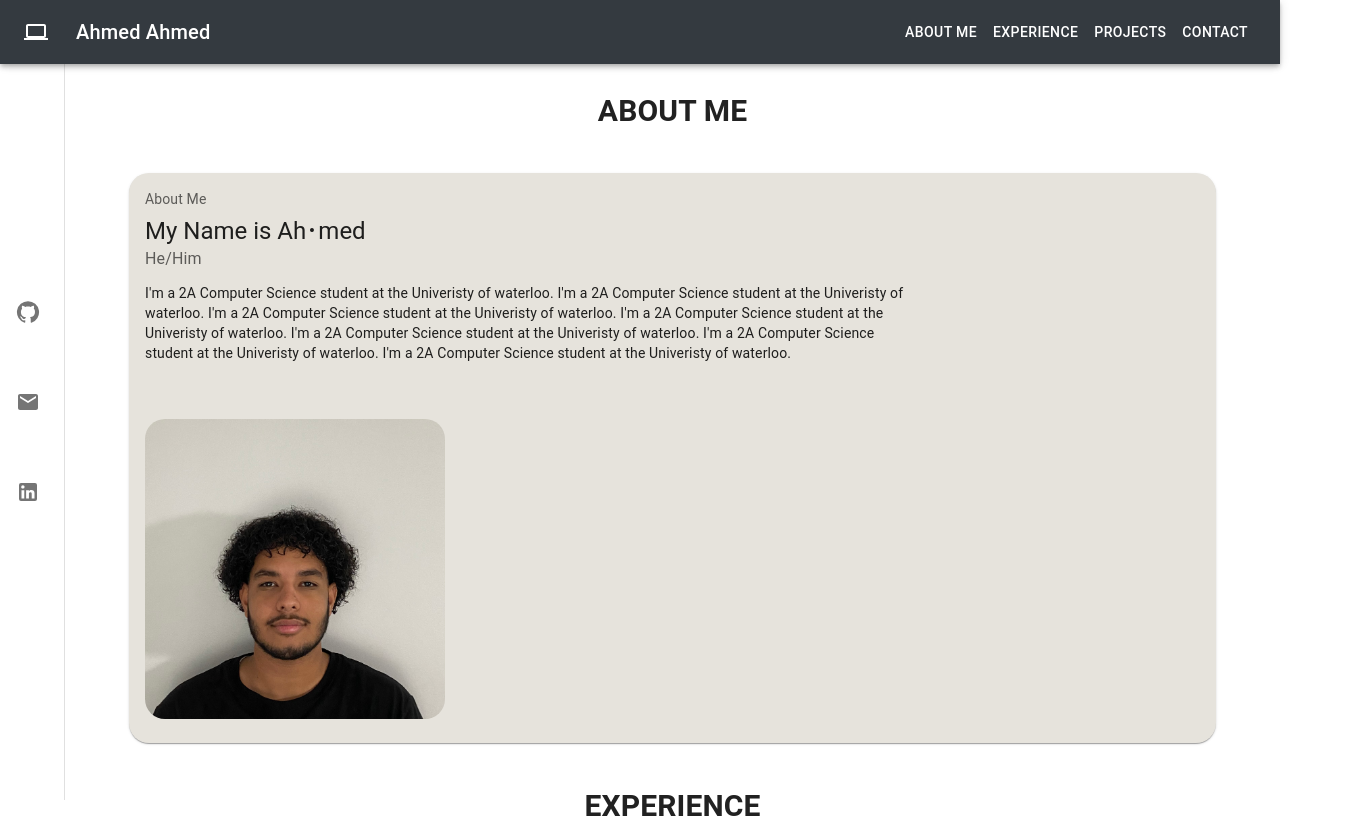
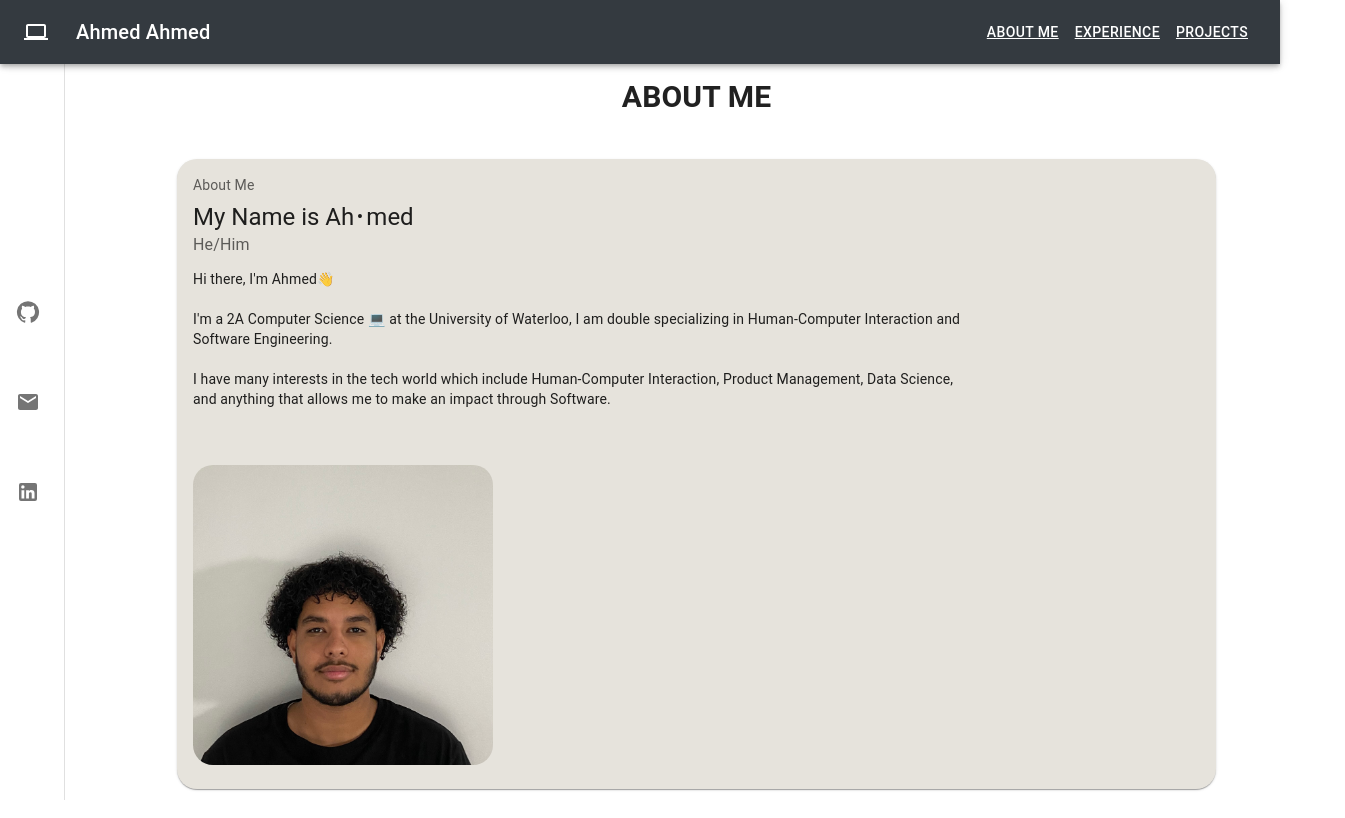
Before and after one commit to youngahmedd/PersonalWebsite, a React (Create React App) app in the folder my-app/: page / in a window 1280 px wide. Shown: the top 818 px of the page, 1345 px wide, since content can reach past the window. Built offline with nearby package versions, Linux system fonts and the light colour scheme; a web font is replaced by a local one.

Commit message:
fixed a bit of information and added react router

```diff
--- a/my-app/package.json
+++ b/my-app/package.json
@@ -14,11 +14,12 @@
     "react": "^18.2.0",
     "react-bootstrap": "^2.5.0",
     "react-dom": "^18.2.0",
+    "react-router-dom": "^5.3.4",
+    "react-router-hash-link": "^2.4.3",
     "react-scripts": "5.0.1",
     "react-scroll-motion": "^0.3.0",
-    "web-vitals": "^2.1.4",
     "styled-components": "^4.3.2",
-    "react-router-dom": "^5.0.1"
+    "web-vitals": "^2.1.4"
   },
   "scripts": {
     "start": "react-scripts start",
--- a/my-app/public/styles.css
+++ b/my-app/public/styles.css
@@ -9,4 +9,12 @@
         bottom: 0;
         width: 100%;
         height: 2.5rem;
+        margin-left: 65px;
     }
+
+    .link {
+      color: #FFF;
+    }
+    .link:hover {
+       color: #FFF;
+    }
--- a/my-app/src/components/App.jsx
+++ b/my-app/src/components/App.jsx
@@ -4,9 +4,8 @@ import React, {
 import Grid2 from '@mui/material/Unstable_Grid2';
 import ButtonAppBar from "./Appbar";
 import Footer from "./Footer";
-import Basicard from "./Card"
-import SingleCard from "./SingleCard"
 import SideBar from './SideBar';
+
 
 
 
--- a/my-app/src/components/Appbar.jsx
+++ b/my-app/src/components/Appbar.jsx
@@ -6,14 +6,16 @@ import Typography from '@mui/material/Typography';
 import Button from '@mui/material/Button';
 import IconButton from '@mui/material/IconButton';
 import MenuIcon from '@mui/icons-material/Menu';
-import ToggleColorMode from './Theme'
 import styled from "styled-components";
 import ComputerIcon from '@mui/icons-material/Computer';
+import { BrowserRouter } from "react-router-dom";
+import { NavHashLink as NavLink } from 'react-router-hash-link';
 
 
 export default function ButtonAppBar() {
 
   return (
+    <BrowserRouter>
     <AppBar position="fixed" sx={{ zIndex: (theme) => theme.zIndex.drawer + 1, backgroundColor: "#343a40" }}>
         <Toolbar>
           <IconButton
@@ -28,11 +30,11 @@ export default function ButtonAppBar() {
           <Typography variant="h6" component="div" sx={{ flexGrow: 1 }}>
             Ahmed Ahmed
           </Typography>
-          <Button color="inherit">About me</Button>
-          <Button color="inherit">Experience</Button>
-          <Button color="inherit">Projects</Button>
-          <Button color="inherit">Contact</Button>
+          <Button color="inherit"><NavLink to='#aboutme' smooth className="link">About me</NavLink></Button>
+          <Button color="inherit"><NavLink to='#experience' smooth className="link">Experience</NavLink></Button>
+          <Button color="inherit"><NavLink to='#projects' smooth className="link">Projects</NavLink></Button>
         </Toolbar>
       </AppBar>
+      </BrowserRouter>
   );
 }
--- a/my-app/src/components/Card.jsx
+++ b/my-app/src/components/Card.jsx
@@ -8,6 +8,7 @@ import Typography from '@mui/material/Typography';
 import CardMedia from '@mui/material/CardMedia';
 import Grid2 from '@mui/material/Unstable_Grid2';
 import { borderRadius } from '@mui/system';
+import { Container } from '@mui/material';
 
 const bull = (
   <Box
@@ -20,11 +21,12 @@ const bull = (
 
 export default function BasicCard() {
   return (
-    <div className="cards">
-    <Card sx={{ minWidth: 300, borderRadius: '20px', backgroundColor: '#e6e3dc', minheight: 300, m: '40px' }}>
+    <section className="cards">
+    {/* <Container maxWidth="lg"> */}
+    <Card sx={{ display: 'flex', minWidth: 300, borderRadius: '20px', backgroundColor: '#e6e3dc', minheight: 300, m: '40px' }}>
     <Grid2 container spacing={2}>
     <Grid2 item>
-    <Box sx={{ display: 'flex', flexDirection: 'column', maxWidth: 800 }}>
+    <Box sx={{ display: 'flex', flexDirection: 'column', maxWidth: 800, justifyContent: "center", alignItems: "center" }}>
       <CardContent>
         <Typography sx={{ fontSize: 14 }} color="text.secondary" gutterBottom>
           About Me
@@ -36,19 +38,19 @@ export default function BasicCard() {
           He/Him
         </Typography>
         <Typography variant="body2">
-          I'm a 2A Computer Science student at the Univeristy of waterloo.
-          I'm a 2A Computer Science student at the Univeristy of waterloo.
-          I'm a 2A Computer Science student at the Univeristy of waterloo.
-          I'm a 2A Computer Science student at the Univeristy of waterloo.
-          I'm a 2A Computer Science student at the Univeristy of waterloo.
-          I'm a 2A Computer Science student at the Univeristy of waterloo.
-          I'm a 2A Computer Science student at the Univeristy of waterloo.
+        Hi there, I'm Ahmed👋
+        <br></br>
+        <br></br>
+        I'm a 2A Computer Science 💻 at the University of Waterloo, I am double specializing in Human-Computer Interaction and Software Engineering.
+        <br></br>
+        <br></br>
+        I have many interests in the tech world which include Human-Computer Interaction, Product Management, Data Science, and anything that allows me to make an impact through Software.
         </Typography>
       </CardContent>
       </Box>
       </Grid2>
       <Grid2 item>
-      <Box sx={{ display: 'flex', flexDirection: 'row', justifyContent: "center" }}>
+      <Box sx={{ display: 'flex', flexDirection: 'column', justifyContent: "center", alignItems: "center" }}>
       <CardContent>
       <CardMedia
         component="img"
@@ -62,6 +64,7 @@ export default function BasicCard() {
       </Grid2>
       </Grid2>
     </Card>
-    </div>
+    {/* </Container> */}
+    </section>
   );
 }
--- a/my-app/src/components/ProjectsTable.jsx
+++ b/my-app/src/components/ProjectsTable.jsx
@@ -67,7 +67,7 @@ export default function Projects() {
         Item One
       </TabPanel>
       <TabPanel value={value} index={1}>
-        Item Two
+      <Typography sx={{ fontSize: 30 }} color="text.secondary" gutterBottom>🎶</Typography>
       </TabPanel>
       <TabPanel value={value} index={2}>
         Item Three
--- a/my-app/src/components/SideBar.jsx
+++ b/my-app/src/components/SideBar.jsx
@@ -5,24 +5,16 @@ import CssBaseline from '@mui/material/CssBaseline';
 import Toolbar from '@mui/material/Toolbar';
 import List from '@mui/material/List';
 import Typography from '@mui/material/Typography';
-import Divider from '@mui/material/Divider';
-import ListItem from '@mui/material/ListItem';
 import ListItemButton from '@mui/material/ListItemButton';
 import ListItemIcon from '@mui/material/ListItemIcon';
-import ListItemText from '@mui/material/ListItemText';
-import InboxIcon from '@mui/icons-material/MoveToInbox';
 import MailIcon from '@mui/icons-material/Mail';
-import Button from '@mui/material/Button';
-import IconButton from '@mui/material/IconButton';
-import MenuIcon from '@mui/icons-material/Menu';
 import GitHubIcon from '@mui/icons-material/GitHub';
 import LinkedInIcon from '@mui/icons-material/LinkedIn';
-import { spacing } from '@mui/system';
-import Footer from "./Footer";
 import ButtonAppBar from "./Appbar";
 import Basicard from "./Card"
 import VerticalTabs from './ExperienceTable';
 import Projects from './ProjectsTable';
+import { BrowserRouter } from "react-router-dom";
 
 
 
@@ -30,6 +22,7 @@ const drawerWidth = 65;
 
 export default function ClippedDrawer() {
   return (
+    <BrowserRouter>
     <Box sx={{ display: 'flex' }}>
       <CssBaseline />
       <ButtonAppBar />
@@ -62,32 +55,31 @@ export default function ClippedDrawer() {
           </List>
         </Box>
       </Drawer>
-      <Box component="main" sx={{ flexGrow: 1, p: 3 }}>
+
       <Toolbar />
 
-      <Typography>
-      <Box sx={{ flexGrow: 1, textAlign: 'center', fontWeight: 'bold', fontSize: 30 }}>ABOUT ME</Box>
+      <Box component="main" sx={{ flexGrow: 1, p: 3 }}>
+      <Typography id="aboutme">
+      <Box sx={{ flexGrow: 1, textAlign: 'center', fontWeight: 'bold', fontSize: 30, mt: "50px" }}>ABOUT ME</Box>
       </Typography>
 
       <Basicard />
 
-      <Typography>
+      <Typography id="experience">
       <Box sx={{ flexGrow: 1, textAlign: 'center', fontWeight: 'bold', fontSize: 30 }}>EXPERIENCE</Box>
       </Typography>
 
       <VerticalTabs />
 
-      <Typography>
+      <Typography id="projects">
       <Box sx={{ flexGrow: 1, textAlign: 'center', fontWeight: 'bold', fontSize: 30 }}>PROJECTS</Box>
       </Typography>
 
         <Projects />
 
-      <Typography>
-      <Box sx={{ flexGrow: 1, textAlign: 'center', fontWeight: 'bold', fontSize: 30 }}>CONTACT</Box>
-      </Typography>
       </Box>
 
     </Box>
+    </BrowserRouter>
   );
 }
--- a/my-app/src/components/SingleCard.jsx
+++ /dev/null
@@ -1,39 +0,0 @@
-import * as React from 'react';
-import Box from '@mui/material/Box';
-import Card from '@mui/material/Card';
-import CardActions from '@mui/material/CardActions';
-import CardContent from '@mui/material/CardContent';
-import Button from '@mui/material/Button';
-import Typography from '@mui/material/Typography';
-
-const bull = (
-  <Box
-    component="span"
-    sx={{ display: 'inline-block', mx: '2px', transform: 'scale(0.8)' }}
-  >
-    •
-  </Box>
-);
-
-export default function SingleCard(props) {
-  return (
-    <Card sx={{ minWidth: 200, borderRadius: '20px', backgroundColor: '#e6e3dc',  }}>
-      <CardContent>
-        <Typography sx={{ fontSize: 14 }} color="text.secondary" gutterBottom>
-          {props.title}
-        </Typography>
-        <Typography variant="h5" component="div">
-          {props.company}
-        </Typography>
-        <Typography sx={{ mb: 1.5 }} color="text.secondary">
-          {props.skills}
-        </Typography>
-        <Typography variant="body2">
-          {props.bullet1}
-          <br />
-          {props.bullet2}
-        </Typography>
-      </CardContent>
-    </Card>
-  );
-}
--- a/my-app/src/components/Theme.jsx
+++ /dev/null
@@ -1,62 +0,0 @@
-import * as React from 'react';
-import IconButton from '@mui/material/IconButton';
-import Box from '@mui/material/Box';
-import { useTheme, ThemeProvider, createTheme } from '@mui/material/styles';
-import Brightness4Icon from '@mui/icons-material/Brightness4';
-import Brightness7Icon from '@mui/icons-material/Brightness7';
-
-const ColorModeContext = React.createContext({ toggleColorMode: () => {} });
-
-function MyApp() {
-  const theme = useTheme();
-  const colorMode = React.useContext(ColorModeContext);
-  return (
-    <Box
-      sx={{
-        display: 'flex',
-        width: '100%',
-        alignItems: 'center',
-        justifyContent: 'center',
-        bgcolor: 'background.default',
-        color: 'text.primary',
-        borderRadius: 1,
-        p: 3,
-      }}
-    >
-      {theme.palette.mode} mode
-      <IconButton sx={{ ml: 1 }} onClick={colorMode.toggleColorMode} color="inherit">
-        {theme.palette.mode === 'dark' ? <Brightness7Icon /> : <Brightness4Icon />}
-      </IconButton>
-    </Box>
-  );
-}
-
-export default function ToggleColorMode() {
-  const [mode, setMode] = React.useState<'light' | 'dark'>('light');
-  const colorMode = React.useMemo(
-    () => ({
-      toggleColorMode: () => {
-        setMode((prevMode) => (prevMode === 'light' ? 'dark' : 'light'));
-      },
-    }),
-    [],
-  );
-
-  const theme = React.useMemo(
-    () =>
-      createTheme({
-        palette: {
-          mode,
-        },
-      }),
-    [mode],
-  );
-
-  return (
-    <ColorModeContext.Provider value={colorMode}>
-      <ThemeProvider theme={theme}>
-        <MyApp />
-      </ThemeProvider>
-    </ColorModeContext.Provider>
-  );
-}
```
Also changed, not shown: my-app/src/components/ExperienceTable.jsx (+17 -6 lines), 1 other file (tests, documents, lock files or other folders).
